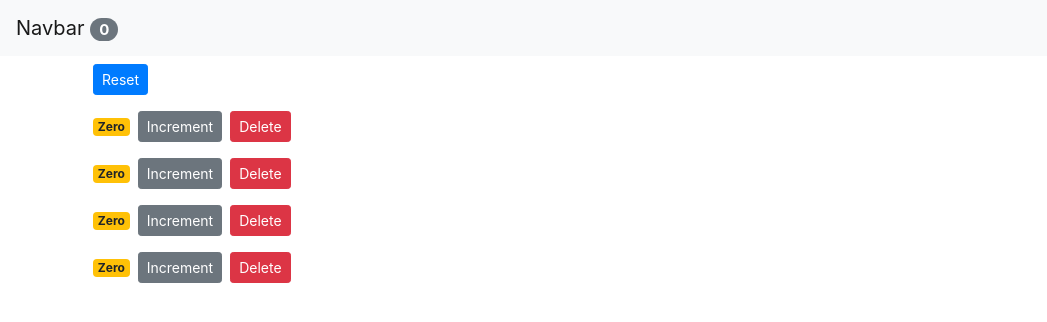
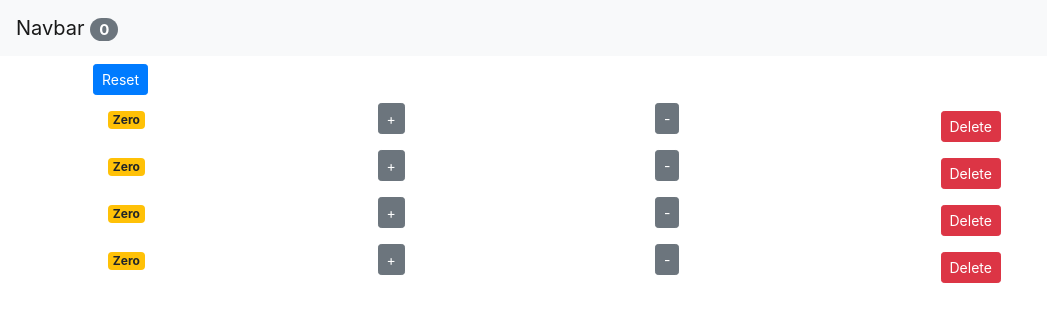
Before and after one commit to msaaddev/Counter-App, a React (Create React App) app: page / in a window 1280 px wide. Shown: the top 322 px of the page, without its empty margins (0-1047 px from the left). Built offline with nearby package versions, Linux system fonts and the light colour scheme.

Commit message:
📦NEW: Decrement button

```diff
--- a/src/App.js
+++ b/src/App.js
@@ -34,6 +34,14 @@
     this.setState({ counters });
   };
 
+  handleDecrement = counter => {
+    const counters = [...this.state.counters];
+    const index = counters.indexOf(counter);
+    counters[index] = {...counter};
+    counters[index].value--;
+    this.setState({counters});
+  }
+
   render() {
     return (
       <React.Fragment>
@@ -43,6 +51,7 @@
             counters={this.state.counters}
             onReset={this.handleReset}
             onIncrement={this.handleIncrement}
+            onDecrement={this.handleDecrement}
             onDelete={this.handleDelete}
           />
         </main>
--- a/src/components/counterComponent.jsx
+++ b/src/components/counterComponent.jsx
@@ -1,22 +1,41 @@
 import React, { Component } from "react";
 
 class Counter extends Component {
+
+  componentDid
+
   render() {
     return (
-      <div>
+      <div className="container">
+        <div className="row">
+          <div className="col-sm">
             <span className={this.getCountClasses()}>{this.formatCount()}</span>
+          </div>
+          <div className="col-sm">
             <button
               onClick={() => this.props.onIncrement(this.props.counter)}
               className="btn btn-secondary btn-sm"
             >
-          Increment
+              +
             </button>
+          </div>
+          <div className="col-sm">
+            <button
+              className="btn btn-secondary btn-sm"
+              onClick={() => this.props.onDecrement(this.props.counter)}
+            >
+              -
+            </button>
+          </div>
+          <div className="col-sm">
             <button
               onClick={() => this.props.onDelete(this.props.counter.id)}
               className="btn btn-danger btn-sm m-2"
             >
               Delete
             </button>
+          </div>
+        </div>
       </div>
     );
   }
--- a/src/components/counters.jsx
+++ b/src/components/counters.jsx
@@ -3,7 +3,7 @@
 
 class Counters extends Component {
   render() {
-    const {onReset, onIncrement, onDelete, counters} = this.props;
+    const {onReset, onIncrement, onDelete, counters, onDecrement} = this.props;
 
     return (
       <div>
@@ -18,6 +18,7 @@
             counter={counter}
             key={counter.id}
             onIncrement={onIncrement}
+            onDecrement={onDecrement}
             onDelete={onDelete}
           />
         ))}
```
Lines whose indentation alone changed are shown as unchanged.
